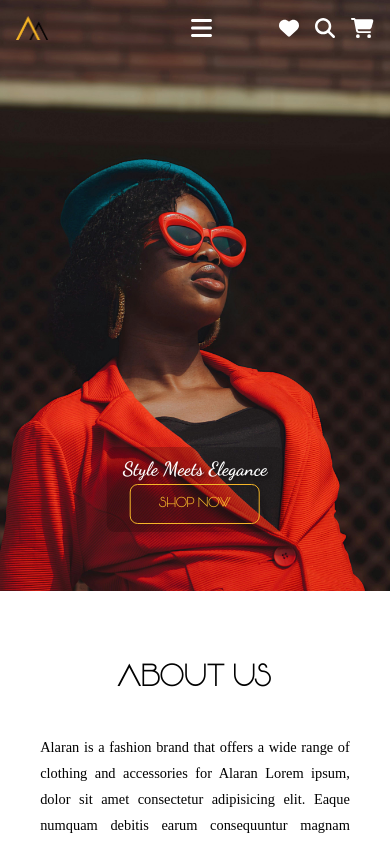
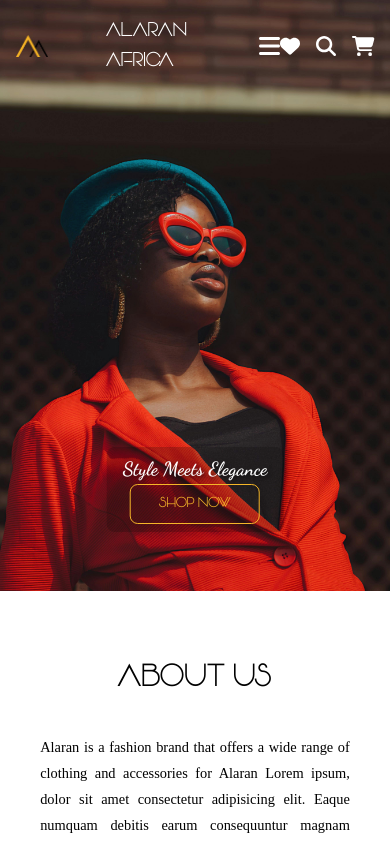
Before and after one commit to mrauthentik/Encanto, a React (Vite) app in the folder alaran/: page / in a window 390 px wide. Shown: the top 843 px of the page. Built offline with nearby package versions, Linux system fonts and the light colour scheme; a web font is replaced by a local one.

Commit message:
Add navigation text styling and update NavBar component

```diff
--- a/alaran/src/App.css
+++ b/alaran/src/App.css
@@ -39,7 +39,11 @@ nav {
   font-family: var(--fancy);
   font-size: 2rem;
 }
-
+.nav-text{
+  font-family: var(--font);
+  color: white;
+  margin-left: -1rem;
+}
 .nav-items {
   display: flex;
   gap: 2rem;
@@ -93,6 +97,7 @@ nav {
   font-size: 1.5rem;
   font-family: var(--medium-text);
   cursor: pointer;
+  font-family: var(--font);
 }
 
 .mobile-nav li:hover {
@@ -103,6 +108,9 @@ nav {
 @media (max-width: 768px) {
   .desktop-nav {
     display: none; /* Hide desktop navigation */
+  }
+  .nav-text{
+    font-size: 20px;
   }
 .logo{
   width: 30%;
@@ -444,4 +452,5 @@ main p {
   background-size: contain;
   background-repeat: none;
   font-family:  'Vonique_64', sans-serif;
+
 }
--- a/alaran/src/components/NavBar.jsx
+++ b/alaran/src/components/NavBar.jsx
@@ -48,6 +48,9 @@ const NavBar = () => {
         <div className="logo">
           <a href="#"><img src={logo} alt=""  className="logo"/>  </a>
         </div>
+        <div className="nav-text">
+          ALARAN AFRICA
+        </div>
 
         {/* Desktop Navigation */}
         <ul className="nav-items desktop-nav">
```
